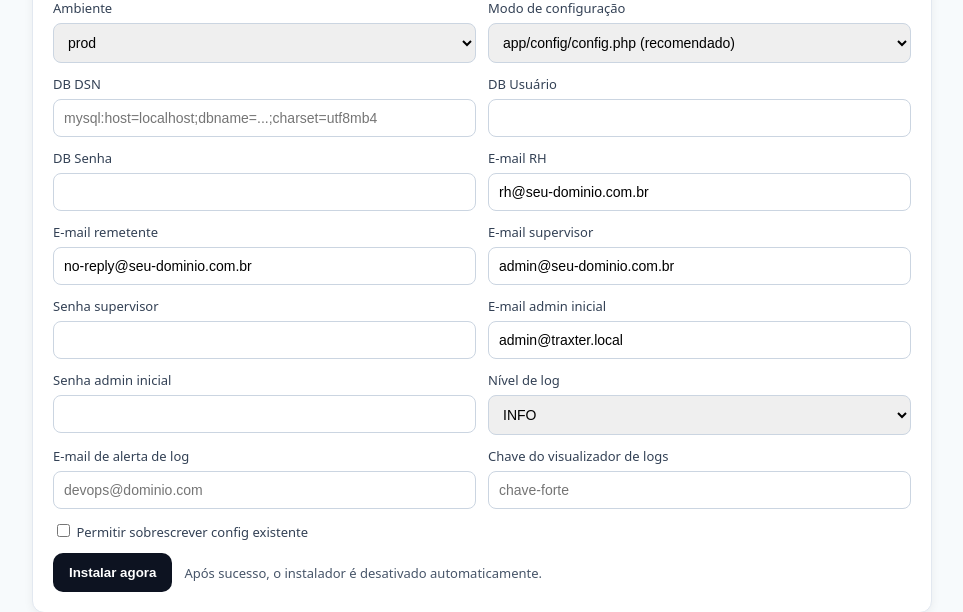
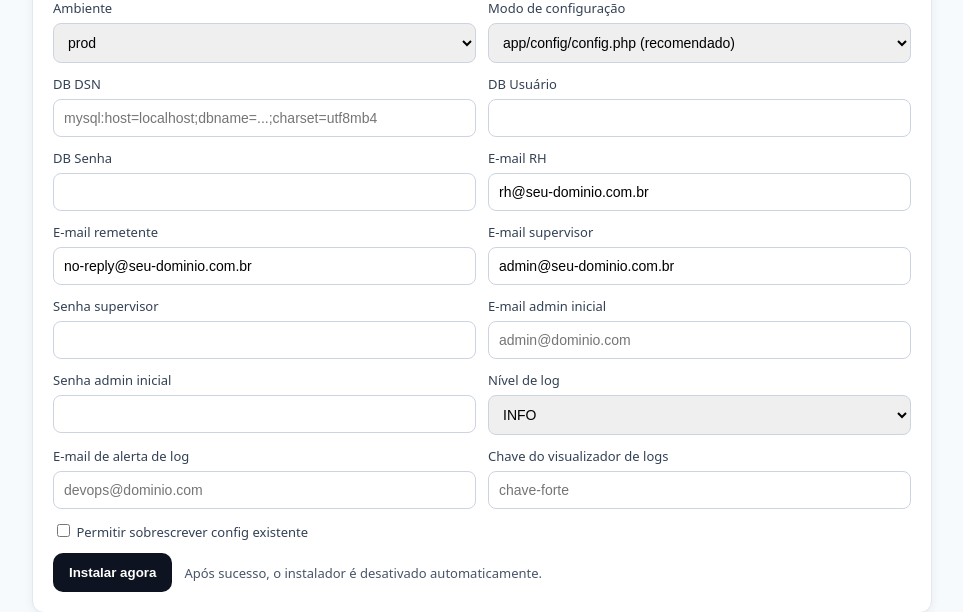
Before and after one commit to fozuna/traxter-rh, a PHP site: page /install.php in a window 1280 px wide. Shown: the part 326-938 px from the top of the page, without its empty margins (158-1121 px from the left). Run offline with PHP 8.4, Linux system fonts and the light colour scheme.

Commit message:
Instalador: e-mail do admin sem valor padrão fictício
Evita instalar com admin@traxter.local, que não recebe e-mail de
recuperação de senha.

Co-Authored-By: Claude Opus 5.5 <noreply@anthropic.com>
Claude-Session: https://claude.ai/code/session_013GiDRkZn5jdaS3FZT2KfNN

```diff
--- a/install.php
+++ b/install.php
@@ -33,7 +33,7 @@ $defaults = [
     'mail_to_hr' => (string)($app['mail']['to_hr'] ?? ''),
     'mail_from' => (string)($app['mail']['from'] ?? ''),
     'supervisor_email' => (string)($app['security']['supervisor_email'] ?? ''),
-    'admin_email' => 'admin@traxter.local',
+    'admin_email' => '',
     'log_level' => (string)($app['logging']['level'] ?? 'INFO'),
     'log_alert_email' => (string)($app['logging']['alert_email'] ?? ''),
     'log_viewer_key' => (string)($app['logging']['viewer_key'] ?? ''),
```
